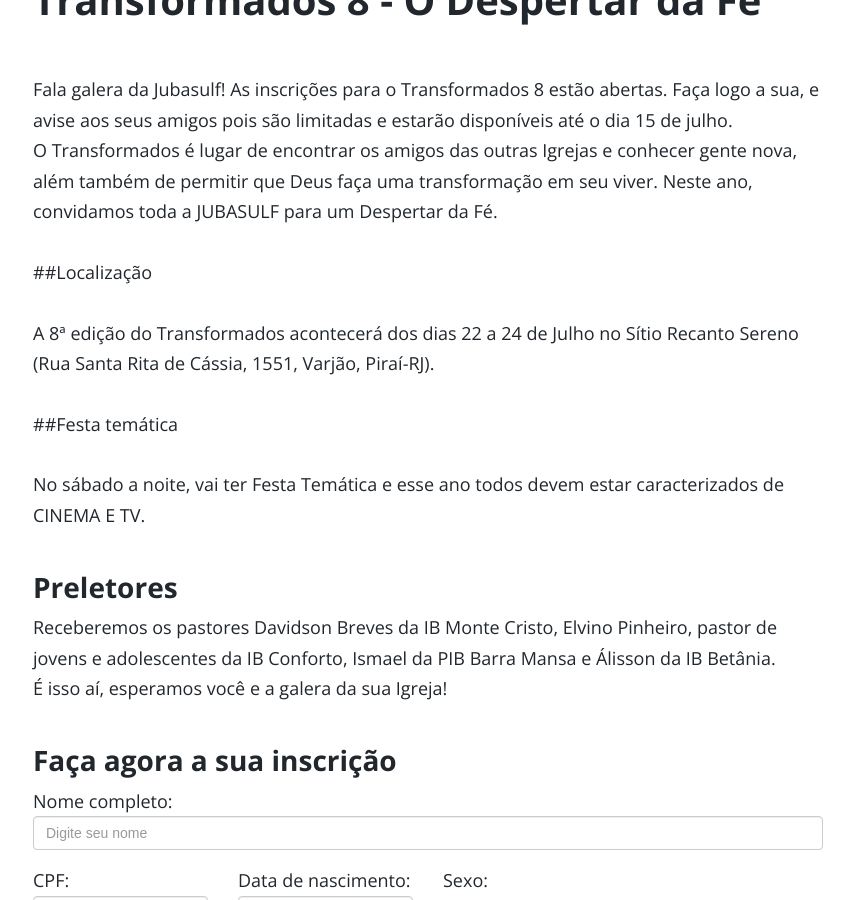
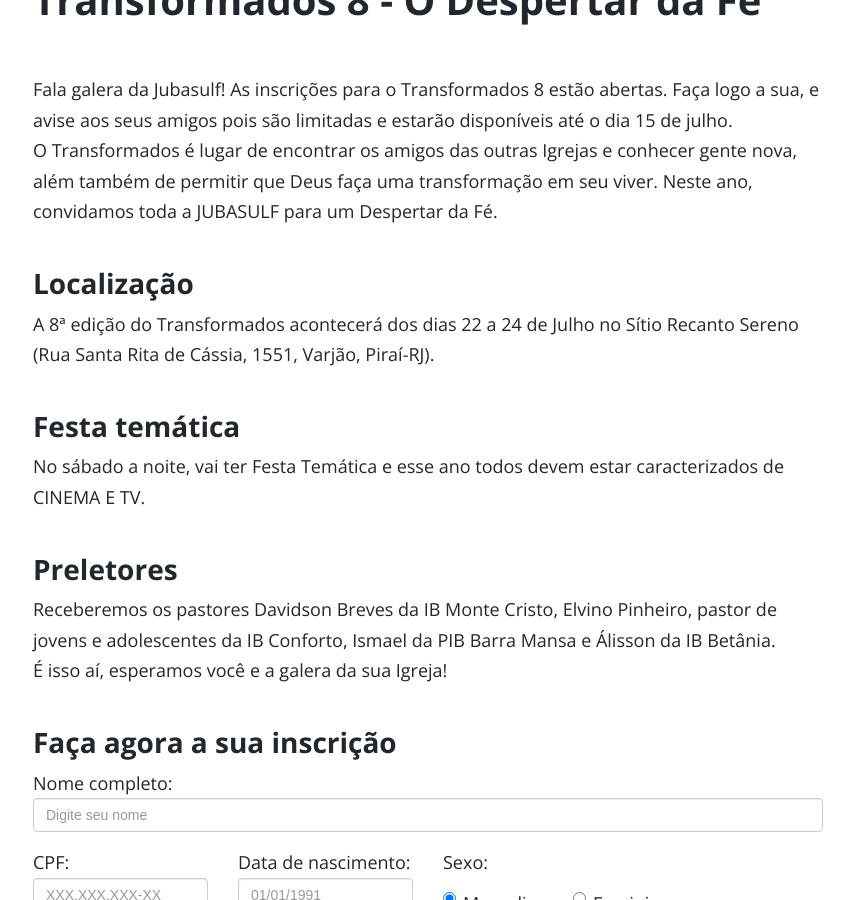
Before and after one commit to jorgeants/jubasulf, a Jekyll site: the page built from _posts/2016-06-13-transformados8.md, in a window 1280 px wide and 900 px high, scrolled down 661 px. Shown: the whole window, without its empty margins (212-1066 px from the left). Built offline with Jekyll 4.4.1, drawn with Linux system fonts in a browser that asks for light colours; comment, search, counter and statistics services are not loaded; part of the change alters nothing that is shown.

```diff
--- a/_posts/2016-06-13-transformados8.md
+++ b/_posts/2016-06-13-transformados8.md
@@ -12,11 +12,11 @@ Faça logo a sua, e avise aos seus amigos pois são limitadas e estarão dispon
 <br/>
 O Transformados é lugar de encontrar os amigos das outras Igrejas e conhecer gente nova, além também de permitir que Deus faça uma transformação em seu viver. Neste ano, convidamos toda a JUBASULF para um Despertar da Fé.
 
-##Localização
+## Localização
 
 A 8ª edição do Transformados acontecerá dos dias 22 a 24 de Julho no Sítio Recanto Sereno (Rua Santa Rita de Cássia, 1551, Varjão, Piraí-RJ).
 
-##Festa temática
+## Festa temática
 
 No sábado a noite, vai ter Festa Temática e esse ano todos devem estar caracterizados de CINEMA E TV.
 
@@ -29,22 +29,36 @@ Receberemos os pastores Davidson Breves da IB Monte Cristo, Elvino Pinheiro, pas
 ## Faça agora a sua inscrição
 
 <div>
-    <form method="POST" id="transForm" action="{{ site.baseurl | prepend: site.github.url | prepend: site.url }}/transformados8" accept-charset="UTF-8" class="form transForm bv-form" role="form" novalidate="novalidate"><input name="_token" type="hidden" value="f9kcTTQP4VEPnMWKJrIG8tSN1fRe27fA5DpLqkaJ">
+    <form method="POST" id="transForm" action="{{ site.baseurl | prepend: site.github.url | prepend: site.url }}/transformados8" accept-charset="UTF-8" class="form transForm bv-form" role="form">
+
+        <input name="receiverEmail" type="hidden" value="aislanwoa@gmail.com">
+        <input name="currency" type="hidden" value="BRL">
+
+        <input name="itemId1" type="hidden" value="0001">
+        <input name="itemDescription1" type="hidden" value="Inscrição para o Transformados 8 - Vaga em alojamento">
+        <input name="itemAmount1" type="hidden" value="120.00">
+        <input name="itemQuantity1" type="hidden" value="1">
+
+        <input name="reference" type="hidden" value="TRANS8">
+
+        <input name="redirectURL" type="hidden" value="http://jubasulf.com.br/transformados8-concluido">
+
+        <input name="shippingType" type="hidden" value="3">
 
         <div class="row">
           <div class="col-xs-12 form-group">
             <label for="nome">Nome completo:</label>
-            <input class="form-control" placeholder="Digite seu nome" name="nome" type="text" data-bv-field="nome">
+            <input class="form-control" placeholder="Digite seu nome" name="senderName" type="text" data-bv-field="nome">
           </div>
         </div>
         <div class="row">
           <div class="col-xs-12 col-sm-3 form-group">
             <label for="cpf">CPF: </label>
-            <input class="form-control cpf" placeholder="XXX.XXX.XXX-XX" name="cpf" type="text" data-bv-field="cpf" maxlength="14" autocomplete="off">
+            <input class="form-control cpf" placeholder="XXX.XXX.XXX-XX" name="senderCPF" type="text" data-bv-field="cpf" maxlength="14" autocomplete="off">
           </div>
           <div class="col-xs-12 col-sm-3 form-group">
             <label for="dataNascimento">Data de nascimento: </label>
-            <input class="form-control data" placeholder="01/01/1991" name="data_nascimento" type="text" data-bv-field="data_nascimento" maxlength="10" autocomplete="off">
+            <input class="form-control data" placeholder="01/01/1991" name="senderBornDate" type="text" data-bv-field="data_nascimento" maxlength="10" autocomplete="off">
          </div>
           <div class="col-xs-12 col-sm-4 form-group">
             <label for="sexo">Sexo:</label>
@@ -64,10 +78,12 @@ Receberemos os pastores Davidson Breves da IB Monte Cristo, Elvino Pinheiro, pas
           <div class="col-xs-12 col-sm-6 form-group">
             <label for="telefone">Celular ou telefone: </label>
             <input class="form-control telefone required" placeholder="(XX)XXXXX-XXXX" name="telefone" type="text" data-bv-field="telefone" maxlength="14" autocomplete="off">
+            <input name="senderAreaCode" type="hidden" value="">
+            <input name="senderPhone" type="hidden" value="">
           </div>
           <div class="col-xs-12 col-sm-6 form-group">
             <label for="exampleInputPassword1">E-mail: </label>
-            <input class="form-control required" placeholder="Digite eu e-mail" name="email" type="email" data-bv-field="email">
+            <input class="form-control required" placeholder="Digite eu e-mail" name="senderEmail" type="email" data-bv-field="email">
           </div>
         </div>
         <div class="row">
@@ -157,18 +173,18 @@ Receberemos os pastores Davidson Breves da IB Monte Cristo, Elvino Pinheiro, pas
             <label for="exampleInputPassword1">Estado: </label>
             <div class="radio">
               <label style="margin-right:20px;">
-                <input checked="checked" name="estado" type="radio" value="RJ">
+                <input checked="checked" name="shippingAddressState" type="radio" value="RJ">
                 Rio de Janeiro
               </label>
               <label>
-                <input name="estado" type="radio" value="Outros">
+                <input name="shippingAddressState" type="radio" value="Outros">
                 Outros
               </label>
             </div>
           </div>
           <div class="col-xs-12 col-sm-6 form-group">
             <label for="exampleInputPassword1">Cidade: </label>
-            <select id="cidade" name="cidade" class="form-control">
+            <select id="shippingAddressCity" name="shippingAddressCity" class="form-control">
               <option value="Angra dos Reis">Angra dos Reis</option>
               <option value="Aperibe">Aperibe</option>
               <option value="Araruama">Araruama</option>
--- a/assets/javascripts/main.js
+++ b/assets/javascripts/main.js
@@ -64,7 +64,7 @@ $(document).ready(function() {
 
     var submitTransForm = function(){
 
-        var cpf = $("input[name='cpf']").val();
+        var cpf = $("input[name='senderCPF']").val();
         cpf = cpf.replace(/[^0-9]+/g,'');
 
         firebase.auth().signInAnonymously().catch(function(error) {
@@ -86,16 +86,16 @@ $(document).ready(function() {
 
                 database.ref('usuarios/'+cpf).set({
                     id: n,
-                    nome: $("input[name='nome']").val(),
-                    cpf: $("input[name='cpf']").val(),
-                    data_nascimento: $("input[name='data_nascimento']").val(),
+                    nome: $("input[name='senderName']").val(),
+                    cpf: $("input[name='senderCPF']").val(),
+                    data_nascimento: $("input[name='senderBornDate']").val(),
                     sexo: $("input[name='sexo']").val(),
-                    email: $("input[name='email']").val(),
+                    email: $("input[name='senderEmail']").val(),
                     telefone: $("input[name='telefone']").val(),
                     juba: $( "#juba option:selected" ).val(),
-                    igreja: $( "#igreja option:selected" ).val(),
-                    estado: $("input[name='estado']").val(),
-                    cidade: $( "#cidade option:selected" ).val(),
+                    igreja: $("#igreja option:selected").val(),
+                    estado: $("input[name='shippingAddressState']:checked").val(),
+                    cidade: $("#shippingAddressCity option:selected").val(),
                     responsavel: $("input[name='responsavel']").val(),
                     necessidade: $("textarea[name='necessidades']").val(),
                     forma_pagamento: $("input[name='pagamento']:checked").val()
@@ -116,48 +116,37 @@ $(document).ready(function() {
 
             //Sandbox - Teste - Area de teste do Pagseguro - 7A45702776CB43549BFD5D414874E772
             //Producao - 8CC003F0E85741A4B123B1CD753C0A03
-            var urlPagSeguro = "https://ws.sandbox.pagseguro.uol.com.br/v2/checkout/";
-                urlPagSeguro = urlPagSeguro + "email=aislanwoa@gmail.com";
-                urlPagSeguro = urlPagSeguro + "&token=7A45702776CB43549BFD5D414874E772";
-                urlPagSeguro = urlPagSeguro + "&currency=BRL";
-                urlPagSeguro = urlPagSeguro + "&itemId1=0001";
-                urlPagSeguro = urlPagSeguro + "&itemDescription1=Inscrição para o Transformados 8 - Vaga em alojamento";
-                urlPagSeguro = urlPagSeguro + "&itemAmount1=125.00";
-                urlPagSeguro = urlPagSeguro + "&itemQuantity1=1";
-                urlPagSeguro = urlPagSeguro + "&reference=TRANS8";
-                urlPagSeguro = urlPagSeguro + "&senderName="+$("input[name='nome']").val();
-                urlPagSeguro = urlPagSeguro + "&senderAreaCode="+telefoneForPSArea;
-                urlPagSeguro = urlPagSeguro + "&senderPhone="+telefoneForPSPhone;
-                urlPagSeguro = urlPagSeguro + "&senderEmail="+$("input[name='email']").val();
-                urlPagSeguro = urlPagSeguro + "&senderCPF="+cpf;
-                urlPagSeguro = urlPagSeguro + "&senderBornDate="+$("input[name='data_nascimento']").val();
-                urlPagSeguro = urlPagSeguro + "&shippingType=3";
-                urlPagSeguro = urlPagSeguro + "&shippingAddressCity="+$("input[name='cidade']").val();
-                urlPagSeguro = urlPagSeguro + "&shippingAddressState="+$("input[name='estado']").val();
-                urlPagSeguro = urlPagSeguro + "&shippingAddressCountry=BRA";
-                urlPagSeguro = urlPagSeguro + "&redirectURL=http://jubasulf.com.br/transformados8-concluido";
+            //API - https://ws.sandbox.pagseguro.uol.com.br/v2/checkout/
+            //FORM - https://stc.sandbox.pagseguro.uol.com.br
+            // var urlPagSeguro = "https://stc.sandbox.pagseguro.uol.com.br/";
+            //     urlPagSeguro = urlPagSeguro + "email=aislanwoa@gmail.com";
+            //     urlPagSeguro = urlPagSeguro + "&token=7A45702776CB43549BFD5D414874E772";
+            //     urlPagSeguro = urlPagSeguro + "&currency=BRL";
+            //     urlPagSeguro = urlPagSeguro + "&itemId1=0001";
+            //     urlPagSeguro = urlPagSeguro + "&itemDescription1=Inscrição para o Transformados 8 - Vaga em alojamento";
+            //     urlPagSeguro = urlPagSeguro + "&itemAmount1=125.00";
+            //     urlPagSeguro = urlPagSeguro + "&itemQuantity1=1";
+            //     urlPagSeguro = urlPagSeguro + "&reference=TRANS8";
+            //     urlPagSeguro = urlPagSeguro + "&senderName="+$("input[name='nome']").val();
+            //     urlPagSeguro = urlPagSeguro + "&senderAreaCode="+telefoneForPSArea;
+            //     urlPagSeguro = urlPagSeguro + "&senderPhone="+telefoneForPSPhone;
+            //     urlPagSeguro = urlPagSeguro + "&senderEmail="+$("input[name='email']").val();
+            //     urlPagSeguro = urlPagSeguro + "&senderCPF="+cpf;
+            //     urlPagSeguro = urlPagSeguro + "&senderBornDate="+$("input[name='data_nascimento']").val();
+            //     urlPagSeguro = urlPagSeguro + "&shippingType=3";
+            //     urlPagSeguro = urlPagSeguro + "&shippingAddressCity="+$("#cidade option:selected").val();
+            //     urlPagSeguro = urlPagSeguro + "&shippingAddressState="+$("input[name='estado']:checked").val();
+            //     urlPagSeguro = urlPagSeguro + "&shippingAddressCountry=BRA";
+            //     urlPagSeguro = urlPagSeguro + "&redirectURL=http://jubasulf.com.br/transformados8-concluido";
 
-            //urlPagSeguro.replace(/(\r\n|\n|\r)/gm,"");
+            // console.log(urlPagSeguro);
 
-            console.log(urlPagSeguro);
+            $("input[name='senderAreaCode']").val(telefoneForPSArea);
+            $("input[name='senderPhone']").val(telefoneForPSPhone);
 
-            $.ajax({
-                url: urlPagSeguro,
-                // beforeSend: function(xhr) {
-                //     xhr.setRequestHeader("Authorization", "Basic " + btoa("username:password"));
-                // },
-                type: 'POST',
-                dataType: 'xml',
-                contentType: 'Content-Type: application/x-www-form-urlencoded; charset=ISO-8859-1',
-                //processData: false,
-                //data: '{"foo":"bar"}',
-                success: function (data) {
-                    console.log(data);
-                },
-                error: function(){
-                    alert("Cannot get data");
-                }
-            });
+            //$("#transForm").attr('action',urlPagSeguro);
+            $("#transForm").attr('action','https://sandbox.pagseguro.uol.com.br/v2/checkout/payment.html');
+            $("#transForm").submit();
 
         }else{
 
@@ -171,10 +160,9 @@ $(document).ready(function() {
         submitTransForm();
     });
 
-    $("#transForm").submit(function(event){
-        submitTransForm();
-        return false;
-        event.preventDefault();
-    });
+    // $("#transForm").submit(function(event){
+    //     submitTransForm();
+    //     event.preventDefault();
+    // });
 
 });
```
